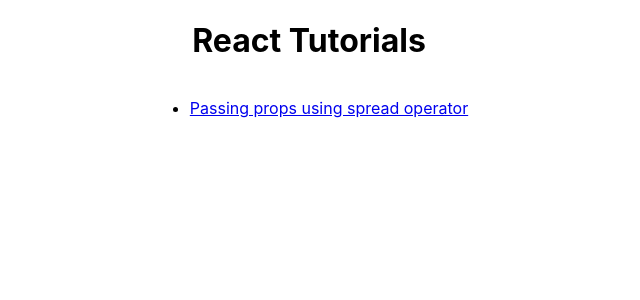
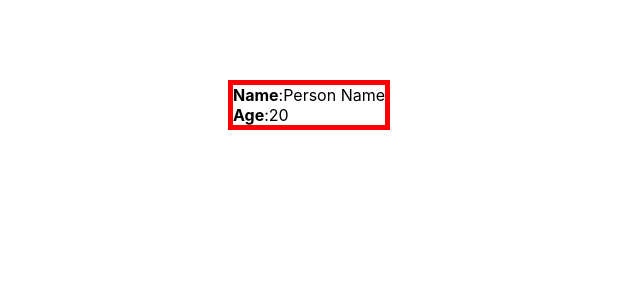
Before and after one commit to vigneshiyergithub/react-tutorials, a React (Create React App) app: page /props-spread-operator in a window 1280 px wide. Shown: the top 300 px of the page, without its empty margins (331-971 px from the left). Built offline with nearby package versions, Linux system fonts and the light colour scheme.

Commit message:
# First Tutorial - Props spread operator

```diff
--- a/src/index.js
+++ b/src/index.js
@@ -9,6 +9,7 @@
   Switch,
   Route
 } from "react-router-dom";
+import PropsSpreadOperator from './tutorials/PropsSpreadOperator'
 
 ReactDOM.render(
   <React.StrictMode>
@@ -16,6 +17,9 @@
     <Switch>
           <Route path="/tutorial" exact>
               <TutorialPage />
+          </Route>
+          <Route path="/props-spread-operator" exact>
+            <PropsSpreadOperator />
           </Route>
           <Route path="/" >
               <LandingPage />
--- a/src/styledComponents/Unit1.js
+++ b/src/styledComponents/Unit1.js
@@ -5,6 +5,7 @@
     flex-direction: column;
     align-items: center;
     margin-bottom: 2rem;
+    margin-top: ${props => props?.marginTop}
 `;
 
 export const Headline = styled.h1`
@@ -24,3 +25,22 @@
 export const Item = styled.li`
 
 `;
+
+export const Block = styled.div`
+    display: flex;
+    flex-direction: column;
+    border:5px solid red;
+`
+
+export const TextBlock= styled.div`
+    display: flex;
+    flex-direction: row;
+`
+
+export const Label = styled.div`
+    font-weight: bold;
+`
+
+export const Value = styled.div`
+
+`
--- /dev/null
+++ b/src/tutorials/PropsSpreadOperator.js
@@ -0,0 +1,68 @@
+import React from 'react';
+import { Container, ContentBody } from '../styledComponents/Unit1'
+import PersonDataDisplay from './sub-components/PersonDataDisplay'
+
+const PropsSpreadOperator = (props) => {
+    // TODO: maybe add a Tab component and navigate different examples
+    return <Example2 />
+}
+
+/*
+    Scenario : Usually when there is a large number of props to be passed which can be easily consolidated in a object
+*/
+const Example1 = (props) => {
+    const componetProps = {
+        name : 'Person Name',
+        age: 20
+    }
+    return <Container marginTop={'5rem'}>
+        <ContentBody>
+            <PersonDataDisplay {...componetProps}/>
+        </ContentBody>
+    </Container>
+}
+
+/*
+    Scenario : When component props is sourced from multiple sources.
+    Variations:
+        - {...firstProps} {...secondProps}
+        - {...{...firstProps, ...secondProps}}
+*/
+const Example2 = (props) => {
+    const firstProps = {
+        name : 'Person Name'
+    }
+    const secondProps = {
+        age : 20
+    }
+    return <Container marginTop={'5rem'}>
+    <ContentBody>
+        <PersonDataDisplay {...firstProps} {...secondProps} />
+    </ContentBody>
+</Container>
+}
+
+/*
+    Scenario : Override props and adding props
+    Caution: overridding props : order is important
+    Variations:
+        {...componetProps} name={'Vignesh'}
+        name={'Vignesh} {...componetProps}
+        {...partialProps} name={'Vignesh}
+*/
+const Example3 = (props) => {
+    const componetProps = {
+        name : 'Person Name',
+        age: 20
+    }
+    // const partialProps = {
+    //     name : 'Person Name'
+    // }
+    return <Container marginTop={'5rem'}>
+        <ContentBody>
+            <PersonDataDisplay {...componetProps} name={'Vignesh'} />
+        </ContentBody>
+    </Container>
+}
+
+export default PropsSpreadOperator;
--- /dev/null
+++ b/src/tutorials/sub-components/PersonDataDisplay.js
@@ -0,0 +1,21 @@
+import React from 'react';
+import {Container, Block, TextBlock, Label, Value } from '../../styledComponents/Unit1'
+
+const PersonDataDisplay = (props) => {
+    return <Container>
+        <Block>
+            <LabelComponent label={'Name'} value={props.name} />
+            <LabelComponent label={'Age'} value={props.age} />
+        </Block>
+    </Container>
+}
+
+const LabelComponent = (props) => {
+    return <TextBlock>
+        <Label>{props.label}</Label>
+        :
+        <Value>{props.value}</Value>
+    </TextBlock>
+}
+
+export default PersonDataDisplay;
```
